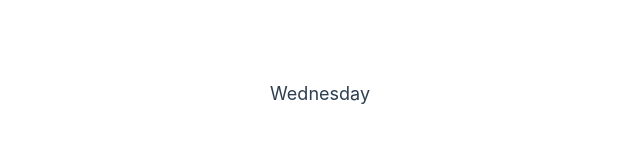
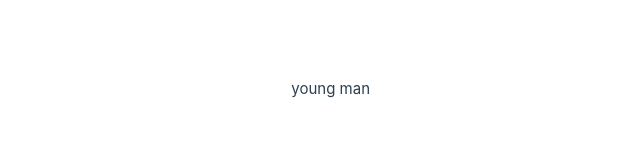
Before and after one commit to bendyou/vue_test, a Vue app: page / in a window 1280 px wide. Shown: the part 311-454 px from the top of the page, without its empty margins (270-910 px from the left). Built offline with nearby package versions, Linux system fonts and the light colour scheme.

Commit message:
Initial commit in task_24

```diff
--- a/src/App.vue
+++ b/src/App.vue
@@ -1,28 +1,15 @@
 <template>
-  <div>
-    <p v-if="day === 'Monday'">Monday</p>
-    <p v-if="day === 'Tuesday'">Tuesday</p>
-    <p v-if="day === 'Wednesday'">Wednesday</p>
-    <p v-if="day === 'Thursday'">Thursday</p>
-    <p v-if="day === 'Friday'">Friday</p>
-    <p v-if="day === 'Saturday'">Saturday</p>
-    <p v-if="day === 'Sunday'">Sunday</p>
-  </div>
+  <p v-if="age < 18">teenager</p>
+  <p v-else-if="age >= 19 && age <= 25">young man</p>
+  <p v-else>man</p>
 </template>
 
 <script>
 export default {
   data() {
     return {
-      day: 'Wednesday',
+      age: 25,
     };
   },
 };
 </script>
-
-<style scoped>
-p {
-  font-size: 18px;
-  margin-top: 10px;
-}
-</style>
```
